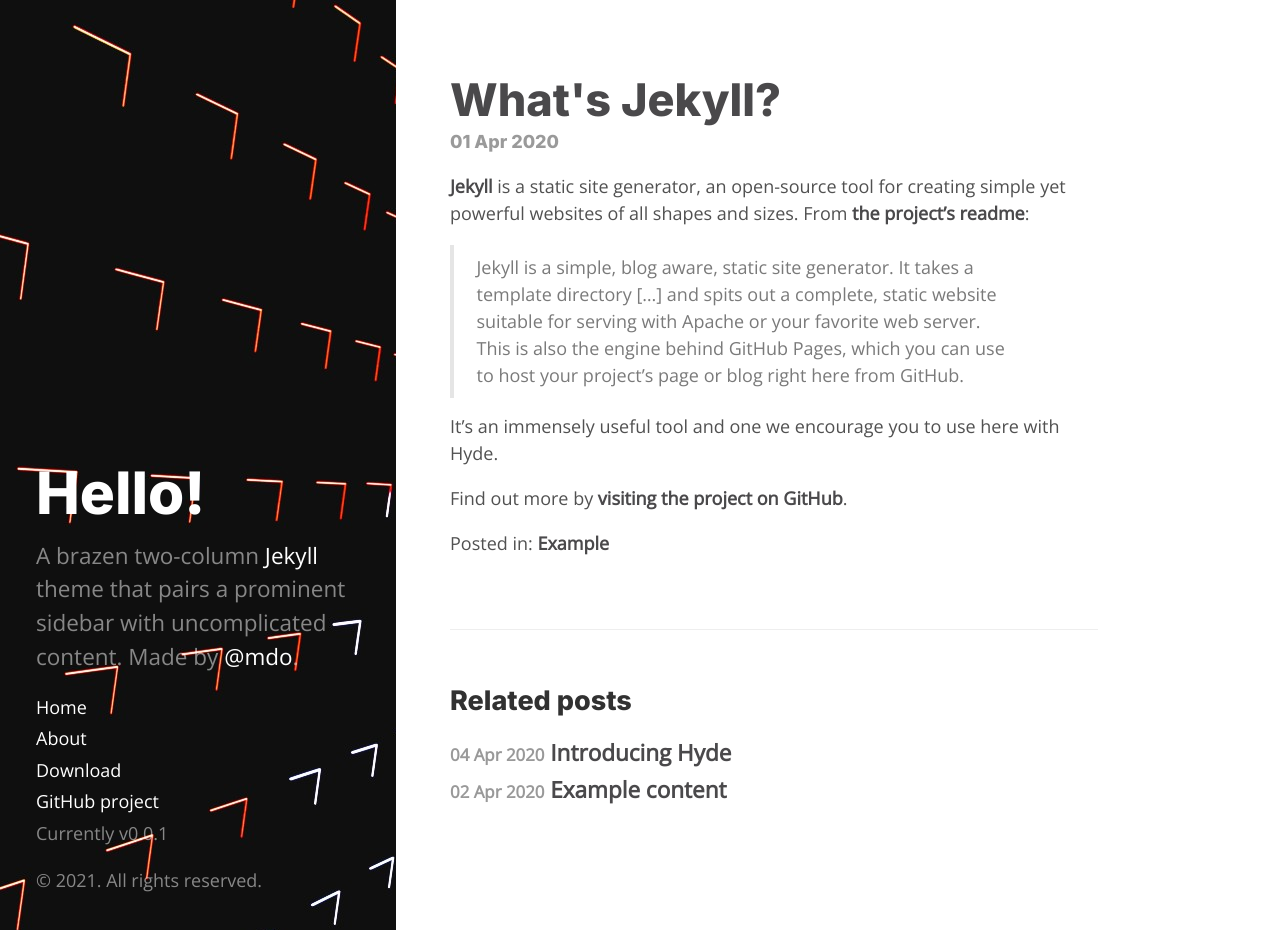
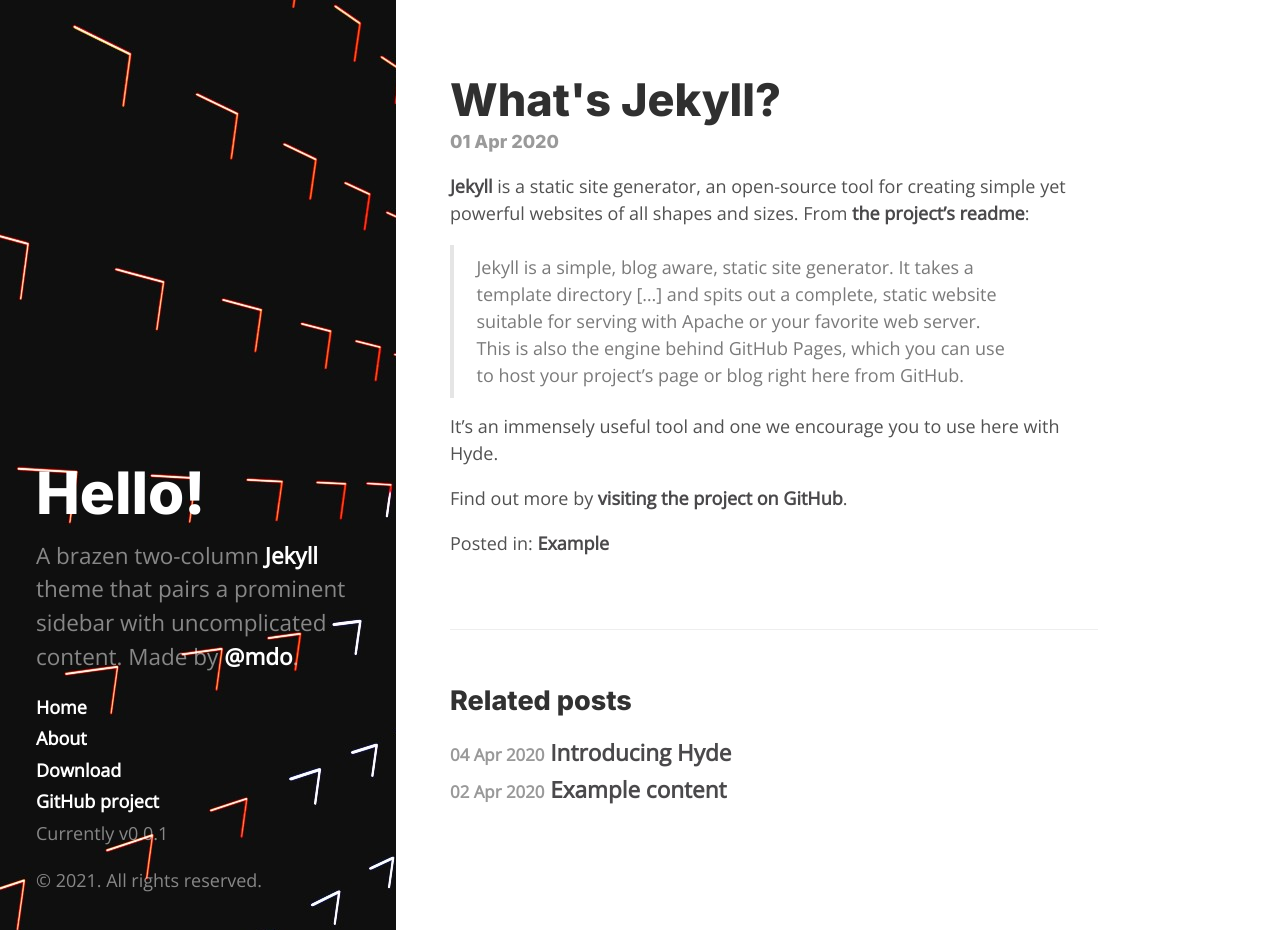
Before and after one commit to manddar/HydeIt, a Jekyll site: the page built from _posts/2020-04-01-whats-jekyll.md, in a window 1280 px wide and 930 px high. Built offline with Jekyll 4.4.1, drawn with Linux system fonts in a browser that asks for light colours.

Commit message:
Global reset for anchor

```diff
--- a/_layouts/post.html
+++ b/_layouts/post.html
@@ -7,6 +7,7 @@
   <span class="post-date">{{ page.date | date_to_string }}</span>
 
   {{ content }}
+
 
   Posted in: <span class="post-category"><a href='#'>{{ page.category }}</a></span>
 </div>
--- a/public/css/hyde.css
+++ b/public/css/hyde.css
@@ -49,6 +49,19 @@
   html {
     font-size: 18px;
   }
+}
+
+a {
+  font-weight: bold;
+  color: #4a494b;
+  padding: 0;
+}
+/* `:focus` is linked to `:hover` for basic accessibility */
+a:hover,
+a:focus {
+  text-decoration: underline 0.5em #fce38c;
+  text-underline-offset: -0.5em;
+  text-decoration-skip-ink: none;
 }
 
 /*
@@ -145,37 +158,11 @@
   font-family: 'Inter', sans-serif;
 }
 
-.content a {
-  font-weight: bold;
-  color: #4a494b;
-  padding: 0;
-}
-.content a strong {
-  color: inherit;
-}
-/* `:focus` is linked to `:hover` for basic accessibility */
-.content a:hover,
-.content a:focus {
-  text-decoration: underline 0.5em #fce38c;
-  text-underline-offset: -0.5em;
-  text-decoration-skip-ink: none;
-}
-
 .related h2 {
   font-family: 'Inter';
   margin-bottom: 0.8em;
 }
 
-.related-posts li a {
-  font-weight: bold;
-  color: #4a494b;
-}
-
-.related-posts li a:hover {
-  text-decoration: underline 0.5em #fce38c;
-  text-underline-offset: -0.5em;
-  text-decoration-skip-ink: none;
-}
 
 @media (min-width: 48em) {
   .content {
```
